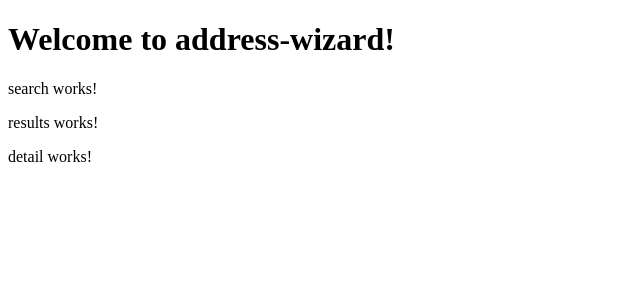
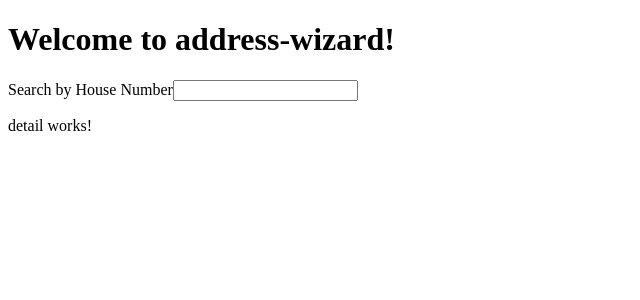
Before and after one commit to sagewall/address-wizard, an Angular app: page / in a window 1280 px wide. Shown: the top 300 px of the page, without its empty margins (0-640 px from the left). Built offline with nearby package versions, Linux system fonts and the light colour scheme.

Commit message:
Add properties and methods to search component

```diff
--- a/src/app/app.component.html
+++ b/src/app/app.component.html
@@ -1,5 +1,3 @@
 <h1>Welcome to {{title}}!</h1>
 
 <app-search></app-search>
-<app-results></app-results>
-<app-detail>DetailComponent</app-detail>
--- a/src/app/search/search.component.html
+++ b/src/app/search/search.component.html
@@ -1,3 +1,15 @@
-<p>
-  search works!
-</p>
+<div class="container">
+  <div class="search-box container">
+    <label for="search-box">Search by House Number</label>
+    <input #searchBox id="search-box" type="number" (keyup)="search(searchBox.value)" />
+  </div>
+  <div class="results container">
+    <div *ngIf="(featureSet$ | async) as featureSet">
+      <div *ngFor="let feature of featureSet.features">{{feature.attributes.ADDRESS}}</div>
+      <app-results></app-results>
+    </div>
+  </div>
+  <div class="address-detail container">
+    <app-detail></app-detail>
+  </div>
+</div>
--- a/src/app/search/search.component.ts
+++ b/src/app/search/search.component.ts
@@ -1,15 +1,51 @@
-import { Component, OnInit } from '@angular/core';
+import { Component, OnDestroy, OnInit } from '@angular/core';
+import { Observable, Subject } from 'rxjs';
+import { debounceTime, distinctUntilChanged, switchMap } from 'rxjs/operators';
+import { AddressService } from '../address.service';
+import esri = __esri;
 
 @Component({
   selector: 'app-search',
   templateUrl: './search.component.html',
   styleUrls: ['./search.component.sass']
 })
-export class SearchComponent implements OnInit {
+export class SearchComponent implements OnInit, OnDestroy {
 
-  constructor() { }
+  private _searchTerms = new Subject<string>();
+  private _featureSet$: Observable<esri.FeatureSet>;
+
+  get searchTerms(): Subject<string> {
+    return this._searchTerms;
+  }
+
+  set featureSet$(featureSet: Observable<esri.FeatureSet>) {
+    this._featureSet$ = featureSet;
+  }
+
+  get featureSet$(): Observable<esri.FeatureSet> {
+    return this._featureSet$;
+  }
+
+  constructor(private addressService: AddressService) {
+  }
+
+  search(term: string): void {
+    this.searchTerms.next(term);
+  }
 
   ngOnInit() {
+    this.featureSet$ = this.searchTerms.pipe(
+      debounceTime(300),
+      distinctUntilChanged(),
+      switchMap(value => {
+        this.addressService.clearSelection();
+        return this.addressService.query(`ADRHSNO=${value}`, '*', 'json', 'ADDRESS');
+      })
+    );
+  }
+
+  ngOnDestroy() {
+    this.addressService.clearSelection();
   }
 
 }
```
Also changed, not shown: 2 other files (tests, documents, lock files or other folders).
